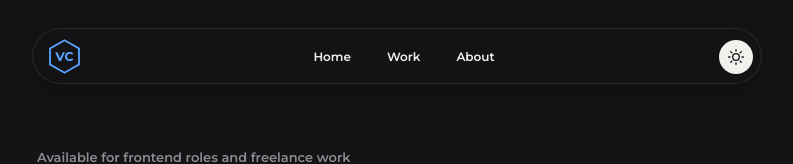
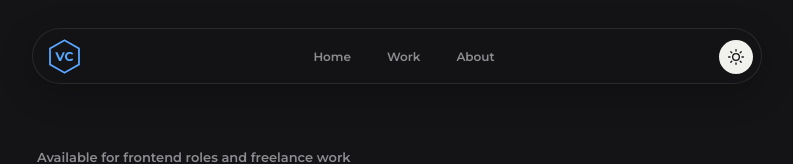
Before and after one commit to imvikasdeep/portfolio, a Next.js app: page / in a window 1280 px wide. Shown: the top 164 px of the page, without its empty margins (243-1036 px from the left). Built offline with nearby package versions, Linux system fonts and the light colour scheme.

Commit message:
UI bug fix

```diff
--- a/src/app/globals.css
+++ b/src/app/globals.css
@@ -135,7 +135,7 @@ button {
 .nav-links a {
     padding: 8px 15px;
     border-radius: 999px;
-    color: var(--surface);
+    color: var(--foreground-muted);
     font-size: 12px;
     font-weight: 600;
 }
```
